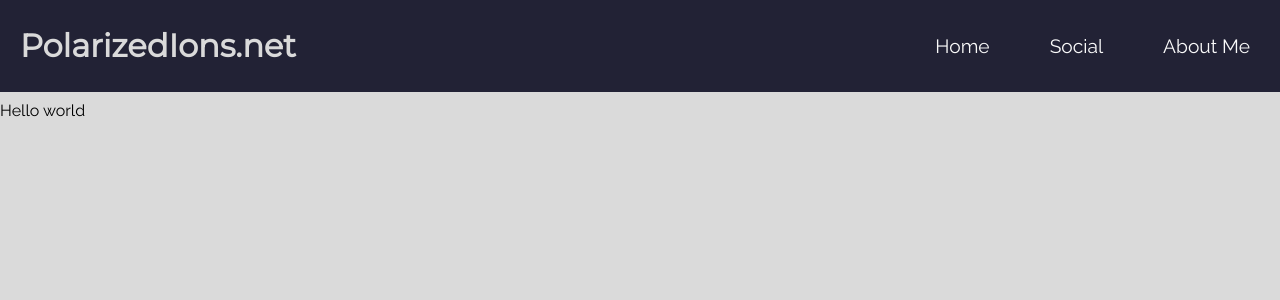
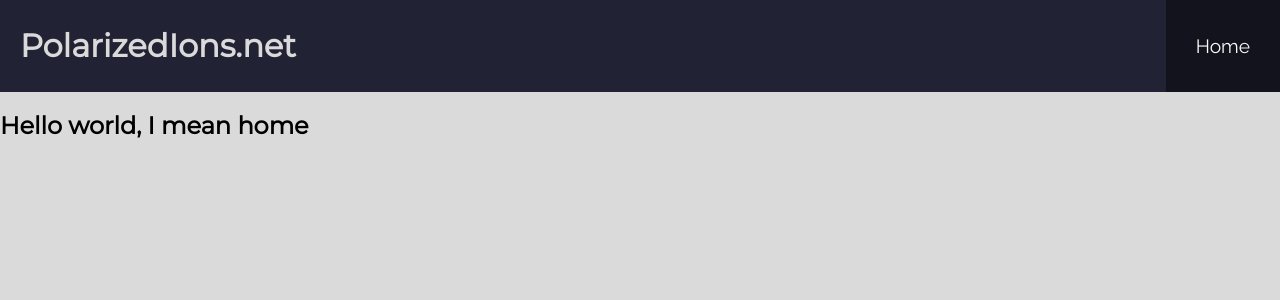
Before and after one commit to PolarizedIons/website-src, a Vue app: page / in a window 1280 px wide. Shown: the top 300 px of the page. Built offline with nearby package versions, Linux system fonts and the light colour scheme.

Commit message:
add router

```diff
--- a/package.json
+++ b/package.json
@@ -27,7 +27,8 @@
     "parcel": "^1.11.0",
     "rimraf": "^2.6.3",
     "vue": "^2.6.8",
-    "vue-hot-reload-api": "^2.3.3"
+    "vue-hot-reload-api": "^2.3.3",
+    "vue-router": "^3.0.2"
   },
   "alias": {
     "vue": "./node_modules/vue/dist/vue.common.js"
--- a/src/components/App.vue
+++ b/src/components/App.vue
@@ -1,13 +1,13 @@
 <template>
     <div id="site">
         <nav-bar></nav-bar>
-        <p>Hello world</p>
+        <router-view></router-view>
     </div>
 </template>
 
 <script lang="ts">
 import Vue from 'vue';
-    import NavBar from './NavBar';
+import NavBar from './NavBar.vue';
 
 export default Vue.extend({
     name: "App",
--- /dev/null
+++ b/src/components/HomePage.vue
@@ -0,0 +1,10 @@
+<template>
+    <h2>Hello world, I mean home</h2>
+</template>
+
+<script lang="ts">
+import Vue from 'vue'
+export default Vue.extend({
+
+})
+</script>
--- a/src/components/NavBar.vue
+++ b/src/components/NavBar.vue
@@ -2,10 +2,8 @@
     <nav id="nav">
         <h1>PolarizedIons.net</h1>
         <ul>
-            <li v-for="item of items" :key="item">
-                <a :href="`#${toCssId(item)}`">
-                    {{item}}
-                </a>
+            <li v-for="route of routes" :key="route.path">
+                <router-link :to="route.path">{{route.meta.name}}</router-link>
             </li>
         </ul>
     </nav>
@@ -13,22 +11,14 @@
 
 <script lang="ts">
 import Vue from 'vue'
+import {routes} from '../ts/router';
 
 export default Vue.extend({
     name: "NavBar",
     data() {
         return {
-                items: [
-                    "Home",
-                    "Social",
-                    "About Me"
-                ]
+            routes: routes
         }
     },
-        methods: {
-            toCssId(name) {
-                return name.toLocaleLowerCase().replace(' ', '-');
-            }
-        }
 });
 </script>
--- a/src/scss/main.scss
+++ b/src/scss/main.scss
@@ -20,7 +20,6 @@ body {
   margin: 0;
   font-family: $body-font;
 
-  padding-top: calc(35px * 2 + 1em); // TODO: This needs work - this is the nav bar height
 }
 
 .browserupgrade {
@@ -39,9 +38,6 @@ body {
 nav {
   background: $nav-background-color;
   color: $nav-color;
-  position: fixed;
-  top: 0;
-  width: 100%;
 
   display: flex;
   justify-content: space-between;
@@ -67,8 +63,8 @@ nav {
     display: block;
     font-size: 1.2em;
 
-    .active, &:hover {
-      background: rgba(0, 0, 0, 0.25);
+    &.router-link-exact-active, &:hover {
+      background: rgba(0, 0, 0, 0.45);
     }
   }
 }
--- a/src/ts/main.ts
+++ b/src/ts/main.ts
@@ -1,13 +1,14 @@
 import 'normalize.css';
 import Vue from 'vue';
 
-
 // @ts-ignore
 import App from '../components/App.vue';
+import {router} from './router';
 
 // @ts-ignore
 new Vue({
     el: "#app",
+    router,
     components: {
         App
     },
--- /dev/null
+++ b/src/ts/router.ts
@@ -0,0 +1,21 @@
+import Vue from 'vue';
+import VueRouter from 'vue-router';
+
+Vue.use(VueRouter)
+
+import HomePage from '../components/HomePage.vue';
+
+export const routes = [
+    {
+        path: '/',
+        component: HomePage,
+        meta: {
+            name: "Home"
+        }
+    },
+];
+
+export const router = new VueRouter({
+    routes,
+    mode: "history",
+});
```
Also changed, not shown: 1 other file (tests, documents, lock files or other folders). Lines whose indentation alone changed are shown as unchanged.
